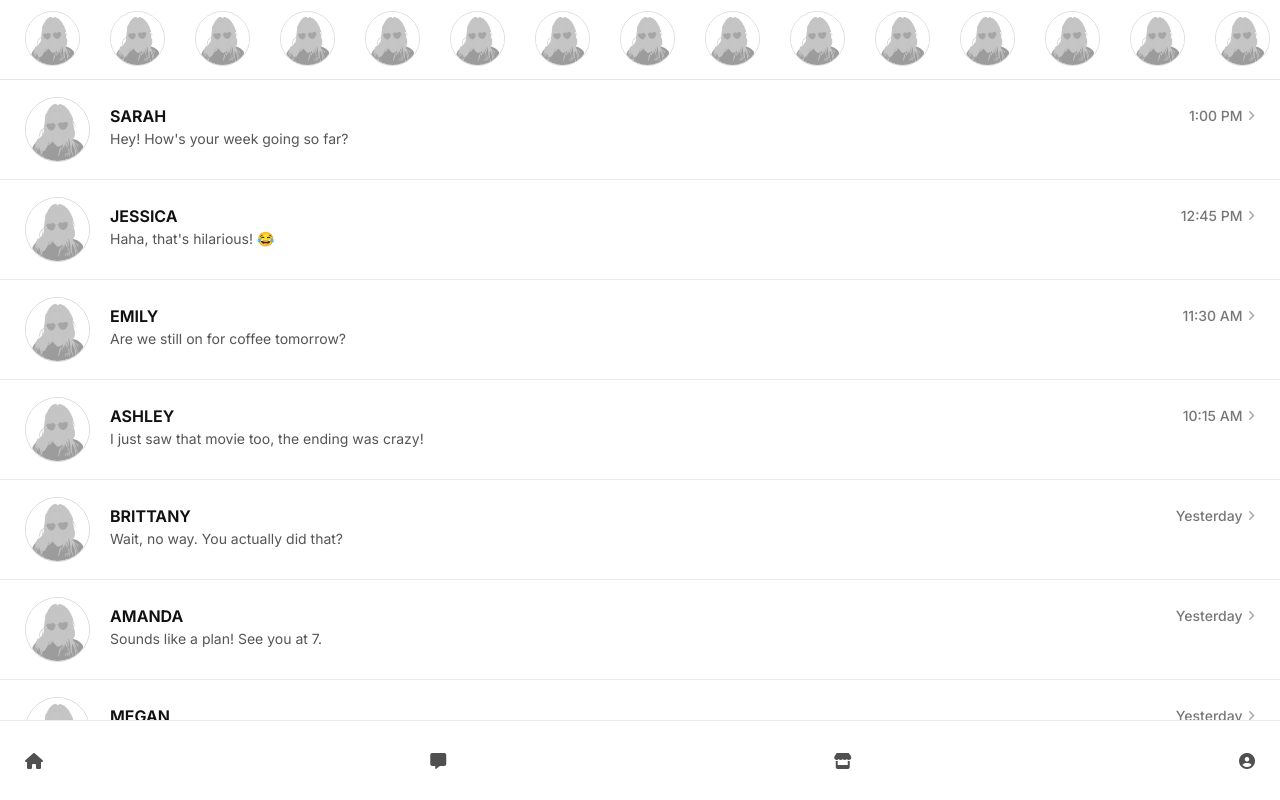
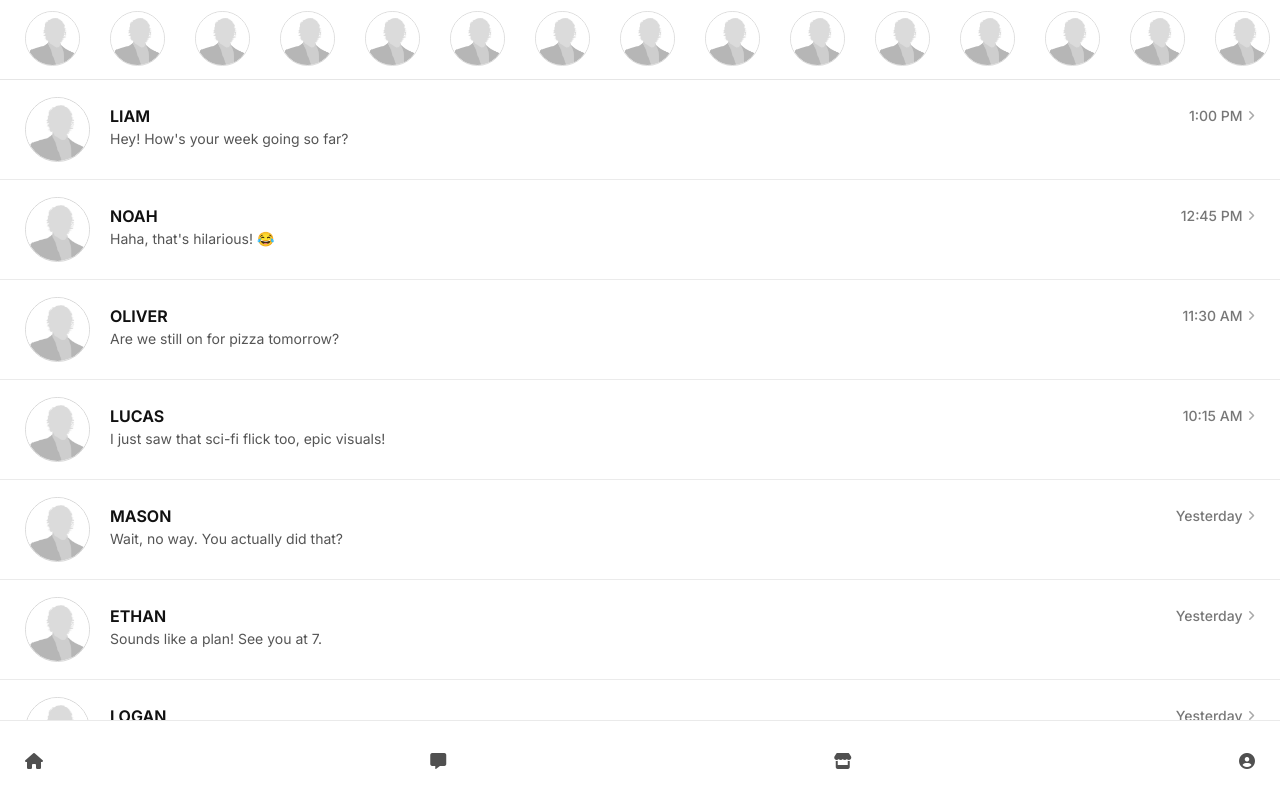
Before and after one commit to parkerhemming/startup, a React (Vite) app: page /messages in a window 1280 px wide. Built offline with nearby package versions, Linux system fonts and the light colour scheme; sample sign-in values are in the browser's storage.

Commit message:
fixed gender issue for messges

```diff
--- a/src/messages/messages.jsx
+++ b/src/messages/messages.jsx
@@ -1,9 +1,14 @@
 import React, { useEffect } from "react";
 import { Link } from "react-router-dom";
 import styles from "./messages.module.css";
+import { getUser } from "../utils";
 
 export function Messages() {
-	const conversations = [
+	const currentUser = getUser();
+	const isMale = currentUser?.gender?.toLowerCase() === "male";
+	const targetGender = isMale ? "Female" : "Male";
+
+	const maleConversations = [
 		{
 			id: 1,
 			firstName: "Sarah",
@@ -453,6 +458,458 @@ export function Messages() {
 		},
 	];
 
+	const femaleConversations = [
+		{
+			id: 1,
+			firstName: "Liam",
+			lastName: "Johnson",
+			birthday: "1992-05-12",
+			gender: "Male",
+			bio: "Software engineer and weekend cyclist.",
+			interests: "Coding, Cycling, Coffee",
+			pfp1: {},
+			pfp2: {},
+			pfp3: {},
+			pfp4: {},
+			time: "1:00 PM",
+			text: "Hey! How's your week going so far?",
+			messages: [
+				{
+					sender: "Me",
+					text: "Hey Liam! Love your cycling pics.",
+					time: "12:30 PM",
+				},
+				{
+					sender: "Liam",
+					text: "Thank you! I ride every weekend.",
+					time: "12:45 PM",
+				},
+				{
+					sender: "Liam",
+					text: "Hey! How's your week going so far?",
+					time: "1:00 PM",
+				},
+			],
+		},
+		{
+			id: 2,
+			firstName: "Noah",
+			lastName: "Smith",
+			birthday: "1990-11-04",
+			gender: "Male",
+			bio: "Architect and dog lover.",
+			interests: "Design, Dogs, Architecture",
+			pfp1: {},
+			pfp2: {},
+			pfp3: {},
+			pfp4: {},
+			time: "12:45 PM",
+			text: "Haha, that's hilarious! 😂",
+			messages: [
+				{
+					sender: "Me",
+					text: "I tried to build a bookshelf once and it collapsed.",
+					time: "12:40 PM",
+				},
+				{
+					sender: "Noah",
+					text: "Haha, that's hilarious! 😂",
+					time: "12:45 PM",
+				},
+			],
+		},
+		{
+			id: 3,
+			firstName: "Oliver",
+			lastName: "Williams",
+			birthday: "1995-03-19",
+			gender: "Male",
+			bio: "Musician and pizza connoisseur.",
+			interests: "Guitar, Pizza, Vinyls",
+			pfp1: {},
+			pfp2: {},
+			pfp3: {},
+			pfp4: {},
+			time: "11:30 AM",
+			text: "Are we still on for pizza tomorrow?",
+			messages: [
+				{
+					sender: "Oliver",
+					text: "I know a great slice shop downtown.",
+					time: "11:00 AM",
+				},
+				{
+					sender: "Me",
+					text: "Perfect, let's do it.",
+					time: "11:15 AM",
+				},
+				{
+					sender: "Oliver",
+					text: "Are we still on for pizza tomorrow?",
+					time: "11:30 AM",
+				},
+			],
+		},
+		{
+			id: 4,
+			firstName: "Lucas",
+			lastName: "Brown",
+			birthday: "1993-07-22",
+			gender: "Male",
+			bio: "Gamer and movie critic.",
+			interests: "Gaming, Cinema, Sci-Fi",
+			pfp1: {},
+			pfp2: {},
+			pfp3: {},
+			pfp4: {},
+			time: "10:15 AM",
+			text: "I just saw that sci-fi flick too, epic visuals!",
+			messages: [
+				{
+					sender: "Me",
+					text: "Did you catch the new sci-fi movie release?",
+					time: "9:30 AM",
+				},
+				{
+					sender: "Lucas",
+					text: "I just saw that sci-fi flick too, epic visuals!",
+					time: "10:15 AM",
+				},
+			],
+		},
+		{
+			id: 5,
+			firstName: "Mason",
+			lastName: "Jones",
+			birthday: "1997-09-14",
+			gender: "Male",
+			bio: "Crossfit coach and surfer.",
+			interests: "Crossfit, Surfing, Nutrition",
+			pfp1: {},
+			pfp2: {},
+			pfp3: {},
+			pfp4: {},
+			time: "Yesterday",
+			text: "Wait, no way. You actually did that?",
+			messages: [
+				{
+					sender: "Me",
+					text: "I once surfed a double overhead wave.",
+					time: "Yesterday",
+				},
+				{
+					sender: "Mason",
+					text: "Wait, no way. You actually did that?",
+					time: "Yesterday",
+				},
+			],
+		},
+		{
+			id: 6,
+			firstName: "Ethan",
+			lastName: "Garcia",
+			birthday: "1994-01-08",
+			gender: "Male",
+			bio: "Startup founder and chess player.",
+			interests: "Tech, Chess, Strategy",
+			pfp1: {},
+			pfp2: {},
+			pfp3: {},
+			pfp4: {},
+			time: "Yesterday",
+			text: "Sounds like a plan! See you at 7.",
+			messages: [
+				{
+					sender: "Me",
+					text: "Want to grab drinks and talk tech?",
+					time: "Yesterday",
+				},
+				{
+					sender: "Ethan",
+					text: "Sounds like a plan! See you at 7.",
+					time: "Yesterday",
+				},
+			],
+		},
+		{
+			id: 7,
+			firstName: "Logan",
+			lastName: "Miller",
+			birthday: "1998-10-31",
+			gender: "Male",
+			bio: "Wildlife photographer and hiker.",
+			interests: "Photography, Wildlife, Hiking",
+			pfp1: {},
+			pfp2: {},
+			pfp3: {},
+			pfp4: {},
+			time: "Yesterday",
+			text: "Thanks for the tip, I'll check that trail out.",
+			messages: [
+				{
+					sender: "Me",
+					text: "You should hike the canyon loop trail, it's gorgeous.",
+					time: "Yesterday",
+				},
+				{
+					sender: "Logan",
+					text: "Thanks for the tip, I'll check that trail out.",
+					time: "Yesterday",
+				},
+			],
+		},
+		{
+			id: 8,
+			firstName: "Elijah",
+			lastName: "Davis",
+			birthday: "1991-04-17",
+			gender: "Male",
+			bio: "World traveler and history buff.",
+			interests: "Travel, History, Museums",
+			pfp1: {},
+			pfp2: {},
+			pfp3: {},
+			pfp4: {},
+			time: "Monday",
+			text: "So what are you up to this weekend?",
+			messages: [
+				{
+					sender: "Elijah",
+					text: "I just got back from Japan!",
+					time: "Monday",
+				},
+				{
+					sender: "Me",
+					text: "That sounds amazing. How was it?",
+					time: "Monday",
+				},
+				{
+					sender: "Elijah",
+					text: "So what are you up to this weekend?",
+					time: "Monday",
+				},
+			],
+		},
+		{
+			id: 9,
+			firstName: "James",
+			lastName: "Rodriguez",
+			birthday: "1996-06-25",
+			gender: "Male",
+			bio: "Cat dad and vinyl collector.",
+			interests: "Cats, Vinyls, Indie Rock",
+			pfp1: {},
+			pfp2: {},
+			pfp3: {},
+			pfp4: {},
+			time: "Monday",
+			text: "OMG yes! I totally agree.",
+			messages: [
+				{
+					sender: "Me",
+					text: "Vinyl records just sound warmer.",
+					time: "Monday",
+				},
+				{
+					sender: "James",
+					text: "OMG yes! I totally agree.",
+					time: "Monday",
+				},
+			],
+		},
+		{
+			id: 10,
+			firstName: "Benjamin",
+			lastName: "Martinez",
+			birthday: "1995-12-03",
+			gender: "Male",
+			bio: "Trail runner and outdoor guide.",
+			interests: "Running, Nature, Camping",
+			pfp1: {},
+			pfp2: {},
+			pfp3: {},
+			pfp4: {},
+			time: "Sunday",
+			text: "That looks like an epic view. Where was that?",
+			messages: [
+				{
+					sender: "Me",
+					text: "Just uploaded a photo from my backpack trip.",
+					time: "Sunday",
+				},
+				{
+					sender: "Benjamin",
+					text: "That looks like an epic view. Where was that?",
+					time: "Sunday",
+				},
+			],
+		},
+		{
+			id: 11,
+			firstName: "Alexander",
+			lastName: "Hernandez",
+			birthday: "1994-02-14",
+			gender: "Male",
+			bio: "Animal shelter volunteer.",
+			interests: "Dogs, Volunteering, Cooking",
+			pfp1: {},
+			pfp2: {},
+			pfp3: {},
+			pfp4: {},
+			time: "Sunday",
+			text: "Definitely a dog person 🐕",
+			messages: [
+				{
+					sender: "Me",
+					text: "Are you a cat or dog person?",
+					time: "Sunday",
+				},
+				{
+					sender: "Alexander",
+					text: "Definitely a dog person 🐕",
+					time: "Sunday",
+				},
+			],
+		},
+		{
+			id: 12,
+			firstName: "Henry",
+			lastName: "Lopez",
+			birthday: "1993-08-19",
+			gender: "Male",
+			bio: "Finance guy seeking creative balance.",
+			interests: "Markets, Reading, Craft Beer",
+			pfp1: {},
+			pfp2: {},
+			pfp3: {},
+			pfp4: {},
+			time: "Saturday",
+			text: "Just clocked out, thank goodness!",
+			messages: [
+				{
+					sender: "Me",
+					text: "How is your Saturday treating you?",
+					time: "Saturday",
+				},
+				{
+					sender: "Henry",
+					text: "Just clocked out, thank goodness!",
+					time: "Saturday",
+				},
+			],
+		},
+		{
+			id: 13,
+			firstName: "Sebastian",
+			lastName: "Gonzalez",
+			birthday: "1997-01-29",
+			gender: "Male",
+			bio: "Physical therapist and book lover.",
+			interests: "Health, Literature, Coffee",
+			pfp1: {},
+			pfp2: {},
+			pfp3: {},
+			pfp4: {},
+			time: "Friday",
+			text: "Hard same. It's been a busy week.",
+			messages: [
+				{
+					sender: "Me",
+					text: "I am so ready for the weekend.",
+					time: "Friday",
+				},
+				{
+					sender: "Sebastian",
+					text: "Hard same. It's been a busy week.",
+					time: "Friday",
+				},
+			],
+		},
+		{
+			id: 14,
+			firstName: "Jack",
+			lastName: "Wilson",
+			birthday: "1999-03-11",
+			gender: "Male",
+			bio: "Drummer and indie music producer.",
+			interests: "Music, Drums, Festivals",
+			pfp1: {},
+			pfp2: {},
+			pfp3: {},
+			pfp4: {},
+			time: "Friday",
+			text: "Hit me up whenever you're free!",
+			messages: [
+				{
+					sender: "Jack",
+					text: "I heard a wild story today.",
+					time: "Friday",
+				},
+				{
+					sender: "Me",
+					text: "I'm tied up right now but tell me later!",
+					time: "Friday",
+				},
+				{
+					sender: "Jack",
+					text: "Hit me up whenever you're free!",
+					time: "Friday",
+				},
+			],
+		},
+		{
+			id: 15,
+			firstName: "Owen",
+			lastName: "Anderson",
+			birthday: "1991-10-05",
+			gender: "Male",
+			bio: "Rock climbing guide.",
+			interests: "Climbing, Bouldering, Outdoors",
+			pfp1: {},
+			pfp2: {},
+			pfp3: {},
+			pfp4: {},
+			time: "Thursday",
+			text: "Haha no way, heights terrify me.",
+			messages: [
+				{
+					sender: "Me",
+					text: "I just signed up for rock climbing lessons.",
+					time: "Thursday",
+				},
+				{
+					sender: "Owen",
+					text: "Haha no way, heights terrify me.",
+					time: "Thursday",
+				},
+			],
+		},
+		{
+			id: 16,
+			firstName: "Gabriel",
+			lastName: "Thomas",
+			birthday: "1998-07-08",
+			gender: "Male",
+			bio: "Early riser and marathoner.",
+			interests: "Running, Endurance, Juicing",
+			pfp1: {},
+			pfp2: {},
+			pfp3: {},
+			pfp4: {},
+			time: "Thursday",
+			text: "Morning! Let's crush today ☕",
+			messages: [
+				{
+					sender: "Gabriel",
+					text: "Morning! Let's crush today ☕",
+					time: "Thursday",
+				},
+			],
+		},
+	];
+
+	const conversations = isMale ? maleConversations : femaleConversations;
+
 	useEffect(() => {
 		document.title = "Messages | Proxy Dating";
 	}, []);
```
Also changed, not shown: 1 other file (tests, documents, lock files or other folders).
